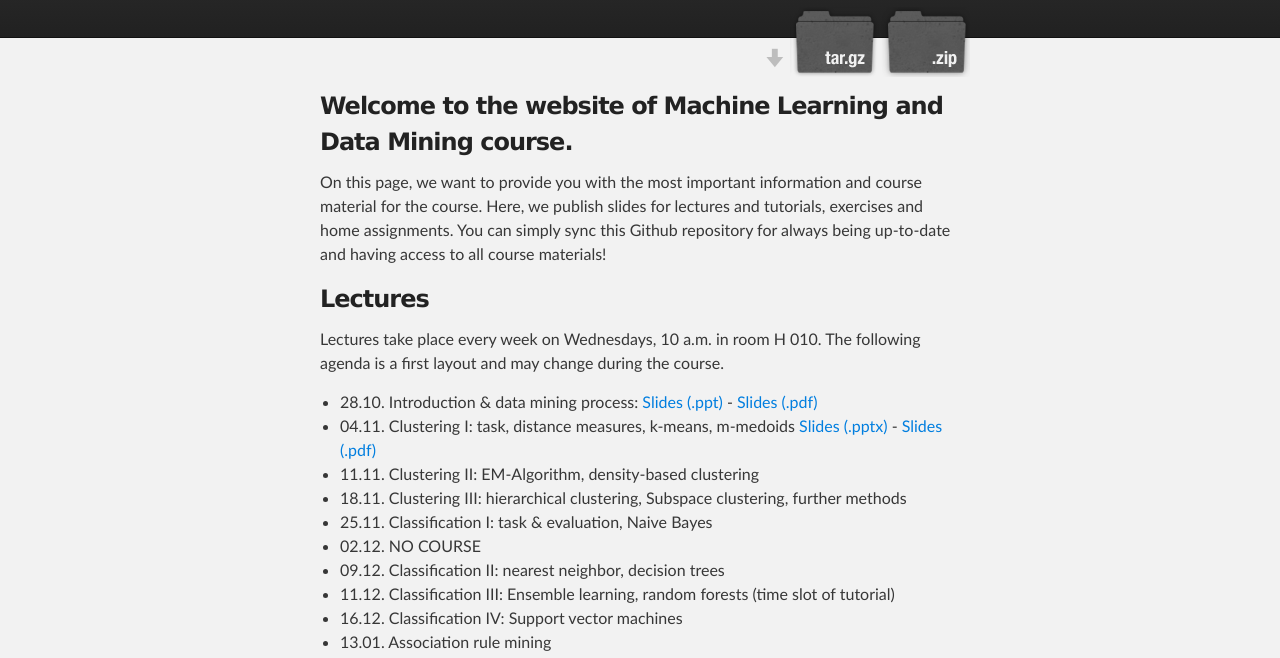
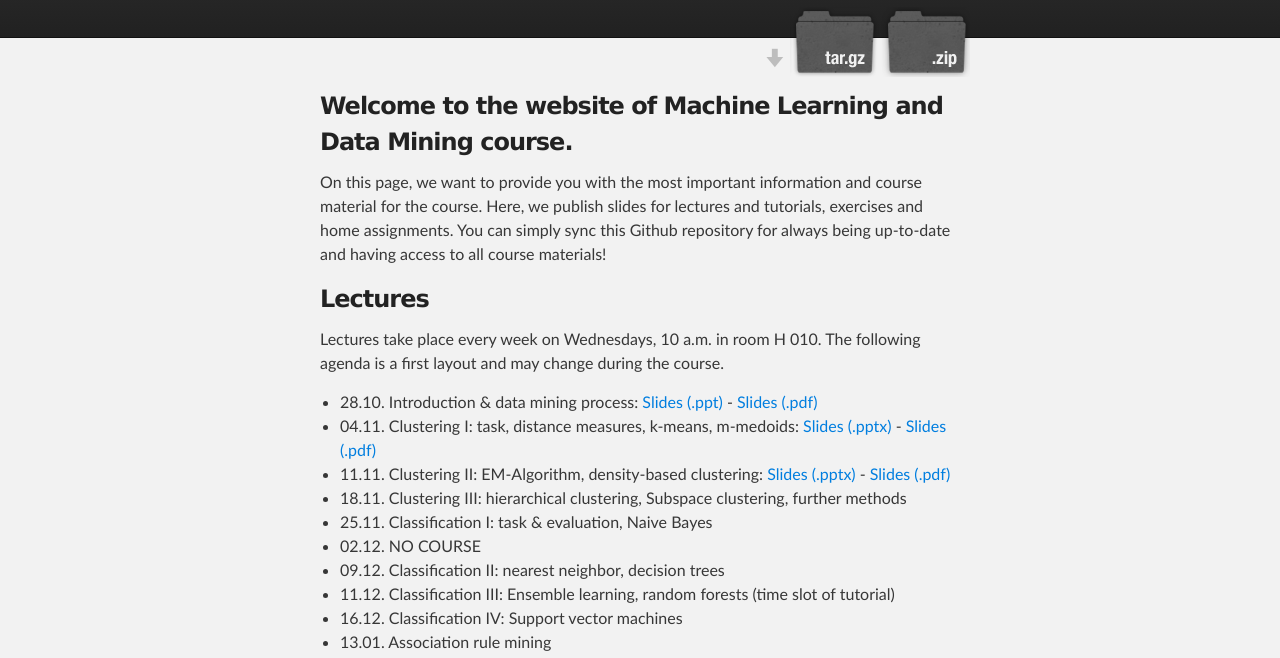
Before and after one commit to gesiscss/mlkoblenz, a plain HTML site: page index.html in a window 1280 px wide. Shown: the part 136-794 px from the top of the page. Drawn offline with Linux system fonts and the light colour scheme.

Commit message:
Signed-off-by: Florian Lemmerich <florian@lemmerich.net>

```diff
--- a/index.html
+++ b/index.html
@@ -43,8 +43,8 @@
 
 <ul>
   <li>28.10. Introduction & data mining process: <a href="materials/lectures/Lecture1-overview-and-motivation-ppt.zip" aria-hidden="true">Slides (.ppt)</a> - <a href="materials/lectures/Lecture1-overview-and-motivation-pdf.zip" aria-hidden="true">Slides (.pdf)</a></li>
-  <li>04.11. Clustering I: task, distance measures, k-means, m-medoids <a href="materials/lectures/Lecture2-clusteringI-pptx.zip" aria-hidden="true">Slides (.pptx)</a> - <a href="materials/lectures/Lecture2-clusteringI-pdf.zip" aria-hidden="true">Slides (.pdf)</a></li>
-  <li>11.11. Clustering II: EM-Algorithm, density-based clustering</li>
+  <li>04.11. Clustering I: task, distance measures, k-means, m-medoids: <a href="materials/lectures/Lecture2-clusteringI-pptx.zip" aria-hidden="true">Slides (.pptx)</a> - <a href="materials/lectures/Lecture2-clusteringI-pdf.zip" aria-hidden="true">Slides (.pdf)</a></li>
+  <li>11.11. Clustering II: EM-Algorithm, density-based clustering: <a href="materials/lectures/Lecture2-clusteringII-pptx.zip" aria-hidden="true">Slides (.pptx)</a> - <a href="materials/lectures/Lecture2-clusteringII-pdf.zip" aria-hidden="true">Slides (.pdf)</a></li>
   <li>18.11. Clustering III: hierarchical clustering, Subspace clustering, further methods</li>
   <li>25.11. Classification I: task & evaluation, Naive Bayes</li>
   <li>02.12. <b>NO COURSE</b></li>
```
Also changed, not shown: 2 other files.
